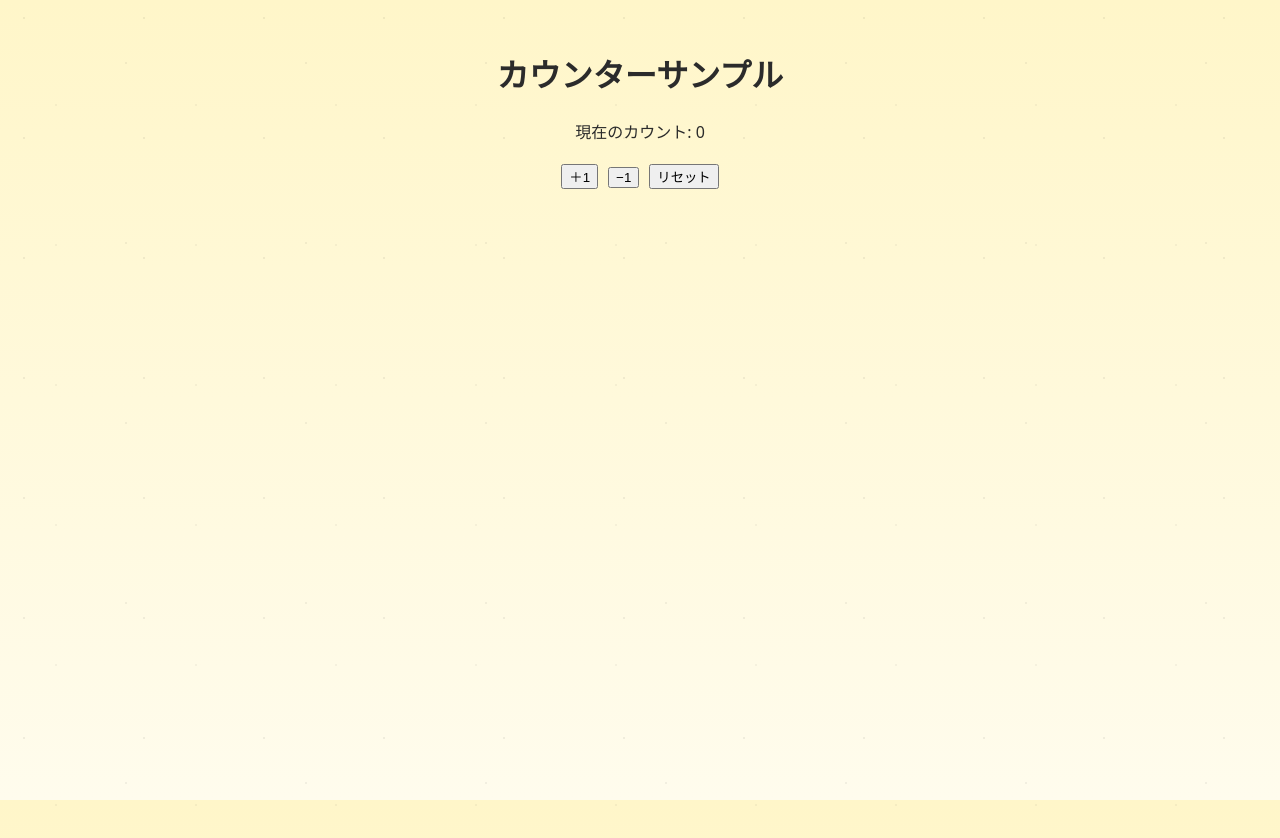
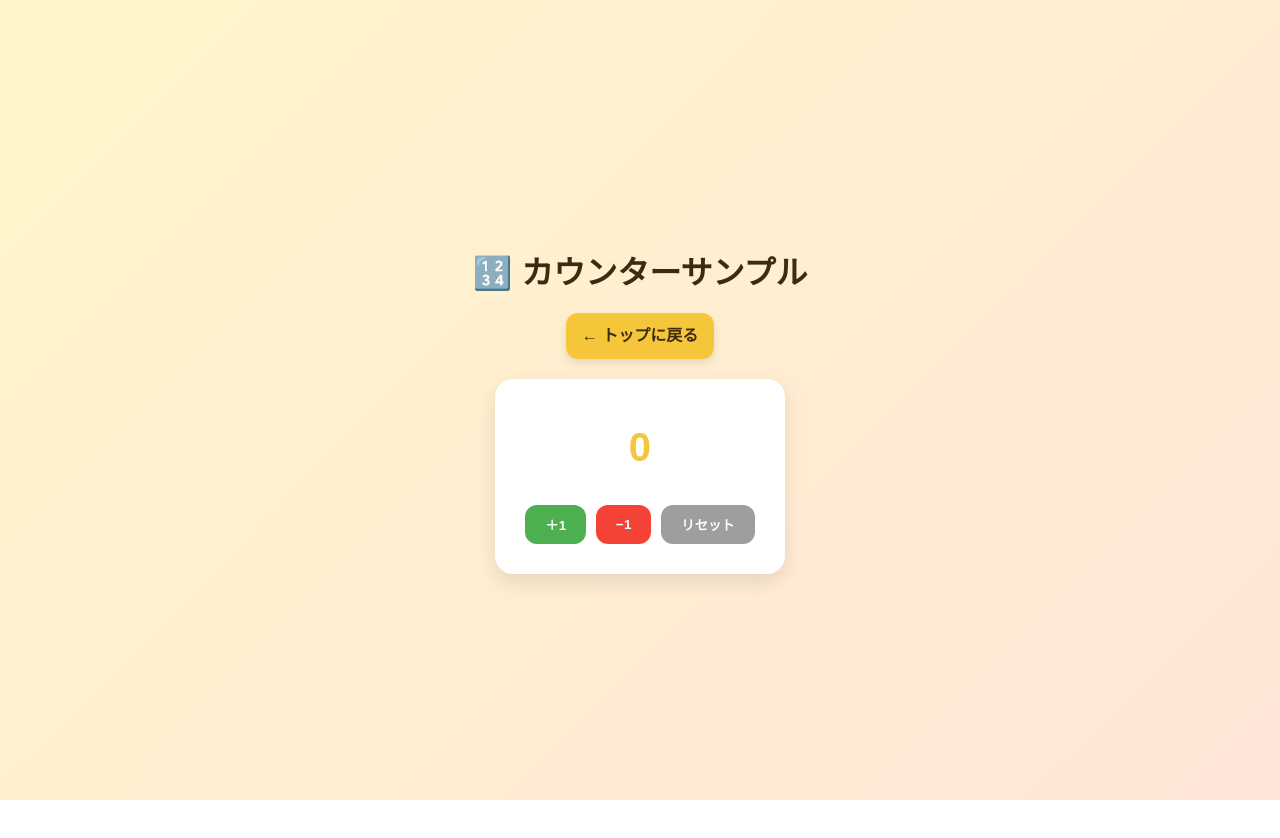
Before and after one commit to Sumire2125/next-js-app, a Next.js app: page /samples/counter in a window 1280 px wide. Shown: the top 838 px of the page. After the commit the page ends 800 px from the top, so only its background shows below. Built offline with nearby package versions, Linux system fonts and the light colour scheme.

Commit message:
トップページにサンプルアプリへのリンク追加と、各アプリにトップページへの遷移リンクを追加

```diff
--- a/app/globals.css
+++ b/app/globals.css
@@ -268,3 +268,44 @@
     button {
         outline-color: var(--ring)
     }
+
+    /* 作ったもの一覧セクション */
+    .samples {
+        margin-top: 40px;
+    }
+
+    /* パネル風の白背景 */
+    .samples-panel {
+        background: #fff;
+        border-radius: 18px;
+        padding: 20px;
+        box-shadow: 0 8px 20px rgba(0, 0, 0, 0.08);
+    }
+
+    /* リストスタイルをリセット */
+    .samples-list {
+        list-style: none;
+        padding: 0;
+        margin: 0;
+        line-height: 2;
+    }
+
+    /* リンクを可愛いタグ風に */
+    .samples-list a {
+        display: inline-block;
+        padding: 6px 12px;
+        margin: 4px 0;
+        background: #fff6c9;
+        /* チーズ色 */
+        border-radius: 12px;
+        color: #3c2a12;
+        font-weight: 500;
+        text-decoration: none;
+        transition: background 0.2s, color 0.2s;
+    }
+
+    /* ホバー時のアニメーション */
+    .samples-list a:hover {
+        background: #f5c63a;
+        color: #fff;
+    }
--- a/app/samples/counter/page.js
+++ b/app/samples/counter/page.js
@@ -1,22 +1,98 @@
-"use client"; // ← これを最初に書く（クライアントコンポーネント）
-
+"use client";
 import { useState } from "react";
+import Link from "next/link";
 
 export default function CounterPage() {
-  // count という状態を管理（初期値 0）
   const [count, setCount] = useState(0);
 
   return (
-    <div style={{ textAlign: "center", marginTop: "50px" }}>
-      <h1>カウンターサンプル</h1>
-      <p>現在のカウント: {count}</p>
-      <button onClick={() => setCount(count + 1)}>＋1</button>
-      <button onClick={() => setCount(count - 1)} style={{ marginLeft: "10px" }}>
-        −1
-      </button>
-      <button onClick={() => setCount(0)} style={{ marginLeft: "10px" }}>
-        リセット
-      </button>
+    <div
+      style={{
+        minHeight: "100vh",
+        display: "flex",
+        flexDirection: "column",
+        alignItems: "center",
+        justifyContent: "center",
+        background: "linear-gradient(135deg, #fff6c9, #ffe6d9)",
+        fontFamily: "'Zen Kaku Gothic New', sans-serif",
+      }}
+    >
+      <h1 style={{ marginBottom: "20px", color: "#3c2a12" }}>🔢 カウンターサンプル</h1>
+      <p style={{ marginBottom: "20px" }}>
+        <Link
+          href="/"
+          style={{
+            display: "inline-block",
+            padding: "8px 16px",
+            borderRadius: "12px",
+            background: "#f5c63a",
+            color: "#3c2a12",
+            fontWeight: "bold",
+            textDecoration: "none",
+            boxShadow: "0 4px 8px rgba(0,0,0,.1)",
+          }}
+        >
+          ← トップに戻る
+        </Link>
+      </p>
+      <div
+        style={{
+          background: "#fff",
+          padding: "30px",
+          borderRadius: "18px",
+          boxShadow: "0 8px 20px rgba(0,0,0,0.1)",
+          textAlign: "center",
+        }}
+      >
+        <p style={{ fontSize: "2.5rem", fontWeight: "bold", marginBottom: "20px", color: "#f5c63a" }}>
+          {count}
+        </p>
+
+        <div style={{ display: "flex", gap: "10px", justifyContent: "center" }}>
+          <button
+            onClick={() => setCount(count + 1)}
+            style={{
+              padding: "10px 20px",
+              borderRadius: "12px",
+              border: "none",
+              background: "#4caf50",
+              color: "#fff",
+              fontWeight: "bold",
+              cursor: "pointer",
+            }}
+          >
+            ＋1
+          </button>
+          <button
+            onClick={() => setCount(count - 1)}
+            style={{
+              padding: "10px 20px",
+              borderRadius: "12px",
+              border: "none",
+              background: "#f44336",
+              color: "#fff",
+              fontWeight: "bold",
+              cursor: "pointer",
+            }}
+          >
+            −1
+          </button>
+          <button
+            onClick={() => setCount(0)}
+            style={{
+              padding: "10px 20px",
+              borderRadius: "12px",
+              border: "none",
+              background: "#9e9e9e",
+              color: "#fff",
+              fontWeight: "bold",
+              cursor: "pointer",
+            }}
+          >
+            リセット
+          </button>
+        </div>
+      </div>
     </div>
   );
 }
```
Also changed, not shown: app/page.js (+9 -0 lines), app/samples/dog/page.js (+31 -5 lines).
